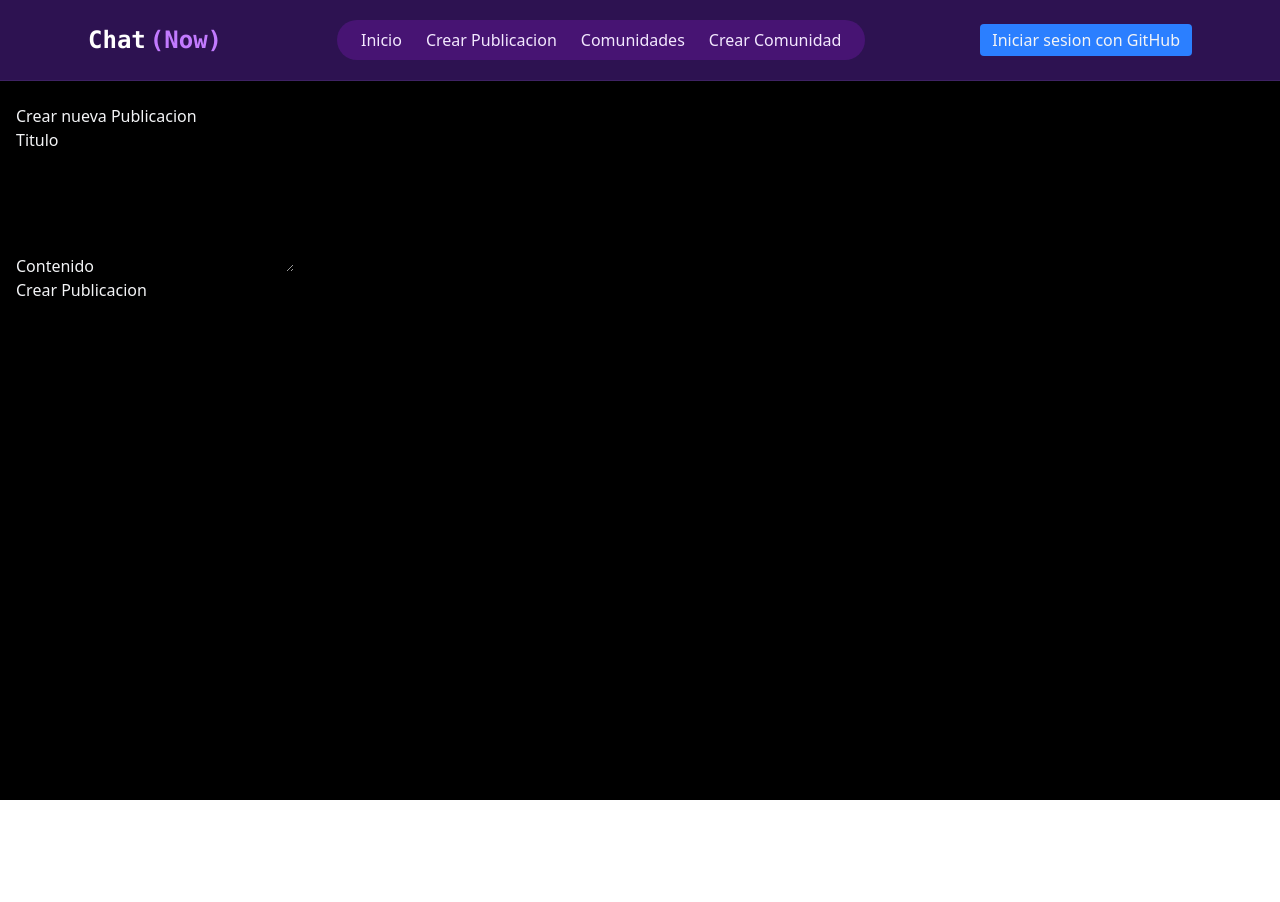
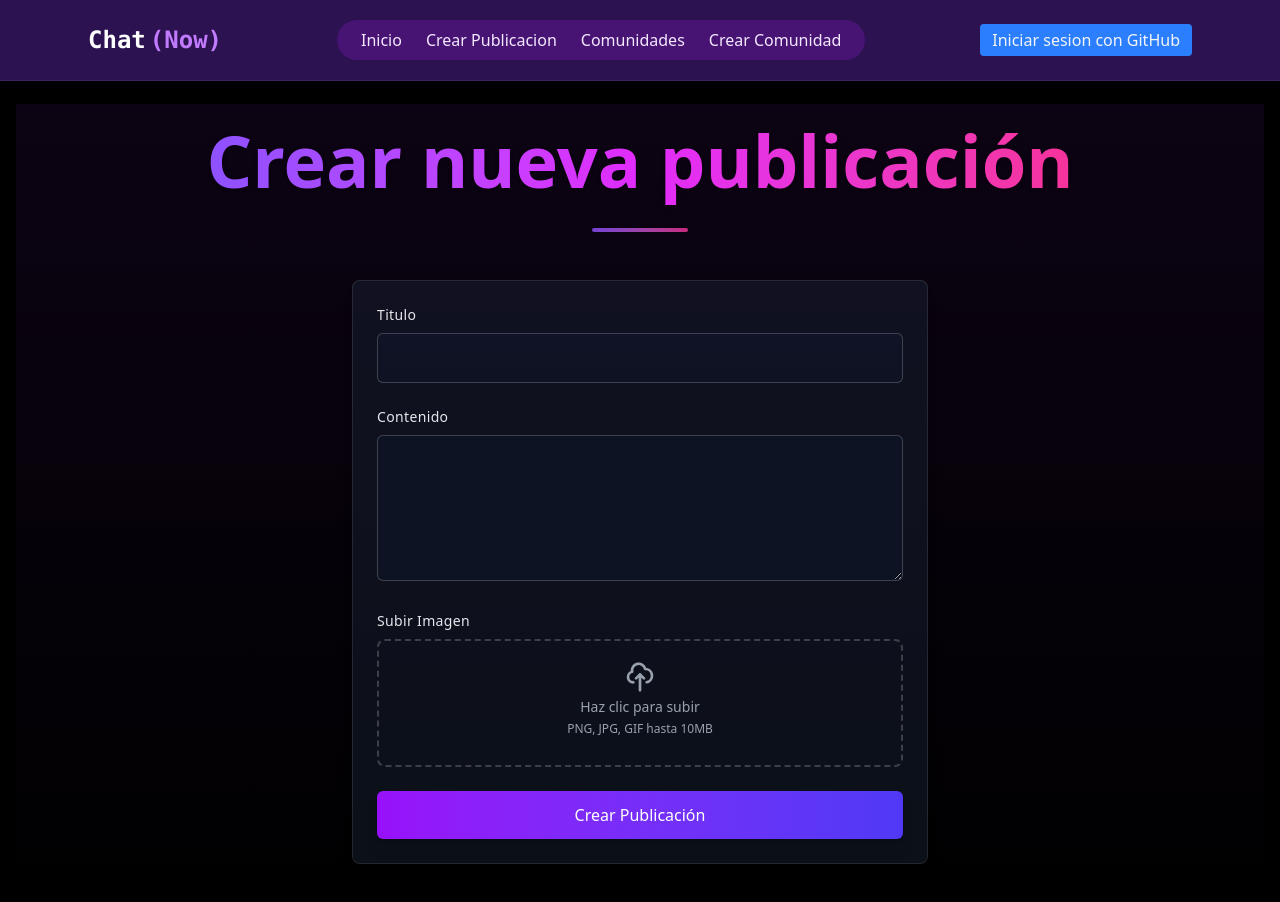
Before and after one commit to Angierc25/proyect_react, a React (Vite) app: page /crear in a window 1280 px wide. Shown: the top 902 px of the page. Before the commit the page ends 800 px from the top, so only its background shows below. Built offline with nearby package versions, Linux system fonts and the light colour scheme.

Commit message:
feat(style):Agrego estilos y funciones

```diff
--- a/src/components/CreatePost.tsx
+++ b/src/components/CreatePost.tsx
@@ -1,48 +1,116 @@
 import { useMutation } from "@tanstack/react-query";
-import { useState } from "react";
+import { useState, type ChangeEvent } from "react";
 import { supabase } from "../supabase-client";
 
 
-interface PostInput{
+interface PostInput {
     title: string;
-    content:string;
+    content: string;
 }
 
-const createPost= async (post: PostInput) => {
-    const{data,error} = await supabase.from("posts").insert(post);
+const createPost = async (post: PostInput, imageFile: File) => {
 
-    if(error) throw new Error(error.message);
+    const filePath = `${post.title} - ${Date.now()} - ${imageFile.name}`
+
+    const { error: uploadError } = await supabase.storage.from("post-images").upload(filePath, imageFile)
+
+    if (uploadError) throw new Error(uploadError.message);
+
+    const { data: publicURLData } = supabase.storage.from("post-images").getPublicUrl(filePath)
+
+    const { data, error } = await supabase.from("posts").insert({ ...post, image_url: publicURLData.publicUrl });
+
+    if (error) throw new Error(error.message);
 
     return data;
 
 };
 
-export const CreatePost = () =>{
-    const[title,setTitle] = useState<string>("");
-    const[content,setContent] = useState<string>("");
 
-    const{mutate} = useMutation({mutationFn: createPost })
+export const CreatePost = () => {
+    const [title, setTitle] = useState<string>("");
+    const [content, setContent] = useState<string>("");
+    const [selectedFile, setSelectedFile] = useState<File | null>(null);
 
-    const handleSubmit = (event:React.FormEvent) => {
+    const { mutate } = useMutation({
+        mutationFn: (data: { post: PostInput, imageFile: File }) => {
+            return createPost(data.post, data.imageFile);
+        }
+    })
+
+    const handleSubmit = (event: React.FormEvent) => {
         event.preventDefault();
-        mutate({title, content})
+        if (!selectedFile) return;
+        mutate({ post: { title, content }, imageFile: selectedFile });
 
     };
 
+    const handleFileChange = (e: ChangeEvent<HTMLInputElement>) => {
+        if (e.target.files && e.target.files[0]) {
+            setSelectedFile(e.target.files[0]);
+        }
+    }
+
     return (
-        <form onSubmit={handleSubmit}>
-            {" "}
+        <form onSubmit={handleSubmit} className="max-w-xl mx-auto p-6 bg-slate-800/40 rounded-lg shadow-lg border border-white/10 space-y-6">
             <div>
-                {" "}
-                <label>Titulo</label>
-                <input type="text" id="title" required  onChange={(event) => setTitle(event.target.value)}/>
+                <label htmlFor="title" className="block mb-2 font-medium text-gray-200 text-sm tracking-wide">
+                    Titulo
+                </label>
+                <input
+                    type="text"
+                    id="title"
+                    value={title}
+                    onChange={(e) => setTitle(e.target.value)}
+                    className="w-full border border-white/20 bg-slate-900/50 p-3 rounded-md focus:ring-2 focus:ring-purple-500/50 focus:border-purple-500 outline-none transition duration-200"
+                    required
+                />
             </div>
+
             <div>
-                {" "}
-                <label>Contenido</label>
-                <textarea  id="content" required rows={5} onChange={(event) => setContent(event.target.value)}/>
+                <label htmlFor="content" className="block mb-2 font-medium text-gray-200 text-sm tracking-wide">
+                    Contenido
+                </label>
+                <textarea
+                    id="content"
+                    value={content}
+                    onChange={(e) => setContent(e.target.value)}
+                    className="w-full border border-white/20 bg-slate-900/50 p-3 rounded-md focus:ring-2 focus:ring-purple-500/50 focus:border-purple-500 outline-none transition duration-200"
+                    rows={5}
+                    required
+                />
             </div>
-            <button type="submit"> Crear Publicacion </button>
+
+            <div>
+                <label htmlFor="image" className="block mb-2 font-medium text-gray-200 text-sm tracking-wide">
+                    Subir Imagen
+                </label>
+                <div className="flex items-center justify-center w-full">
+                    <label className="flex flex-col w-full h-32 border-2 border-dashed border-white/20 rounded-lg cursor-pointer hover:bg-slate-800/30 transition duration-200">
+                        <div className="flex flex-col items-center justify-center pt-5 pb-6">
+                            <svg className="w-8 h-8 text-gray-400 mb-1" fill="none" stroke="currentColor" viewBox="0 0 24 24" xmlns="http://www.w3.org/2000/svg">
+                                <path strokeLinecap="round" strokeLinejoin="round" strokeWidth="2" d="M7 16a4 4 0 01-.88-7.903A5 5 0 1115.9 6L16 6a5 5 0 011 9.9M15 13l-3-3m0 0l-3 3m3-3v12"></path>
+                            </svg>
+                            <p className="mb-1 text-sm text-gray-400">Haz clic para subir</p>
+                            <p className="text-xs text-gray-400">PNG, JPG, GIF hasta 10MB</p>
+                        </div>
+                        <input
+                            type="file"
+                            id="image"
+                            accept="image/*"
+                            onChange={handleFileChange}
+                            className="hidden"
+                        />
+                    </label>
+                </div>
+            </div>
+
+            <button
+                type="submit"
+                className="w-full bg-gradient-to-r from-purple-600 to-indigo-600 text-white font-medium py-3 px-6 rounded-md hover:from-purple-700 hover:to-indigo-700 focus:outline-none focus:ring-2 focus:ring-purple-500/50 transition duration-300 transform hover:-translate-y-1 shadow-lg"
+            >
+                Crear Publicación
+            </button>
         </form>
     )
 }
--- a/src/pages/CreatePostPage.tsx
+++ b/src/pages/CreatePostPage.tsx
@@ -1,11 +1,21 @@
 import { CreatePost } from "../components/CreatePost";
 
-export const CreatePostPage = () =>{
-    return(
-        <div>
-            {" "}
-            <h2>Crear nueva Publicacion</h2>
-            <CreatePost/>
+export const CreatePostPage = () => {
+    return (
+        <div className="pt-5 pb-16 px-4 relative">
+            <div className="absolute inset-0 bg-gradient-to-b from-purple-900/20 to-transparent opacity-70 z-0"></div>
+
+            <div className="relative z-10 max-w-5xl mx-auto">
+                <h2 className="text-5xl md:text-7xl font-extrabold mb-8 text-center">
+                    <span className="bg-gradient-to-r from-violet-500 via-fuchsia-500 to-pink-500 bg-clip-text text-transparent drop-shadow-sm">
+                        Crear nueva publicación
+                    </span>
+                </h2>
+
+                <div className="w-24 h-1 bg-gradient-to-r from-violet-500 to-pink-500 rounded-full mx-auto mb-12 opacity-80"></div>
+
+                <CreatePost />
+            </div>
         </div>
     );
 };
```
